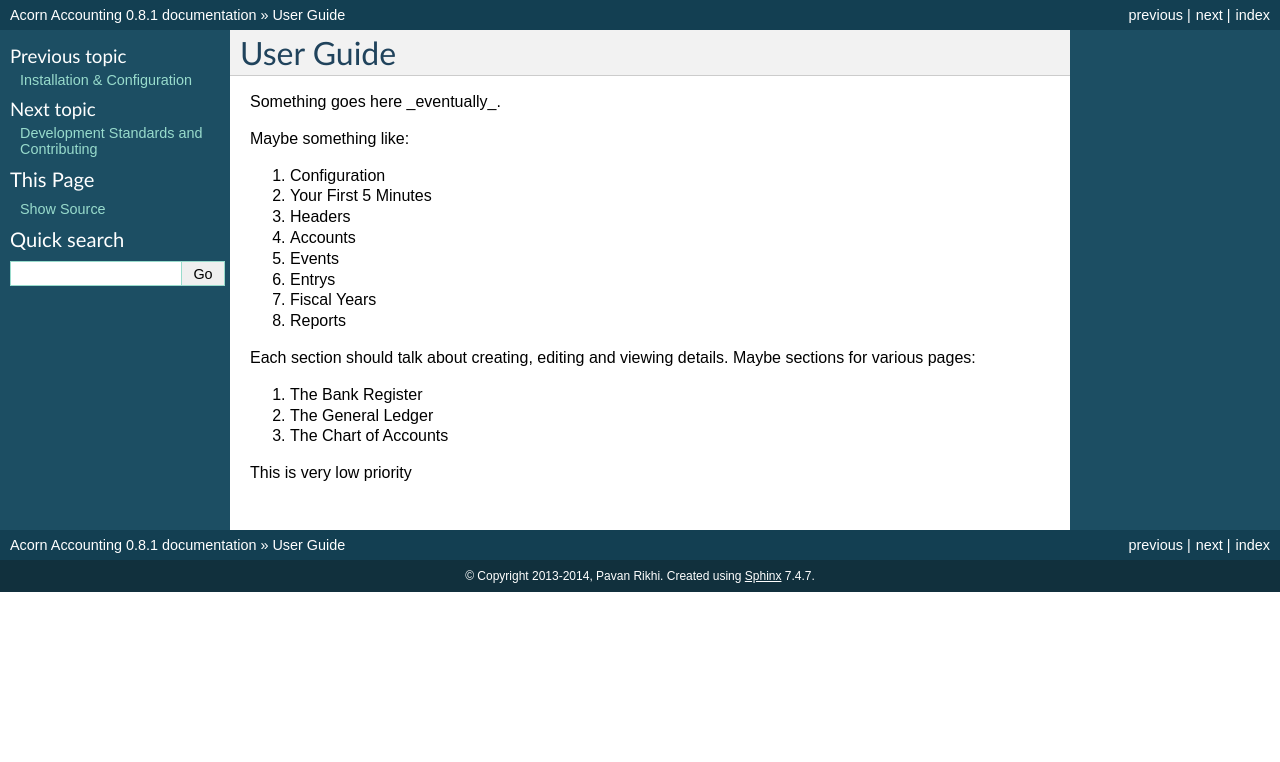
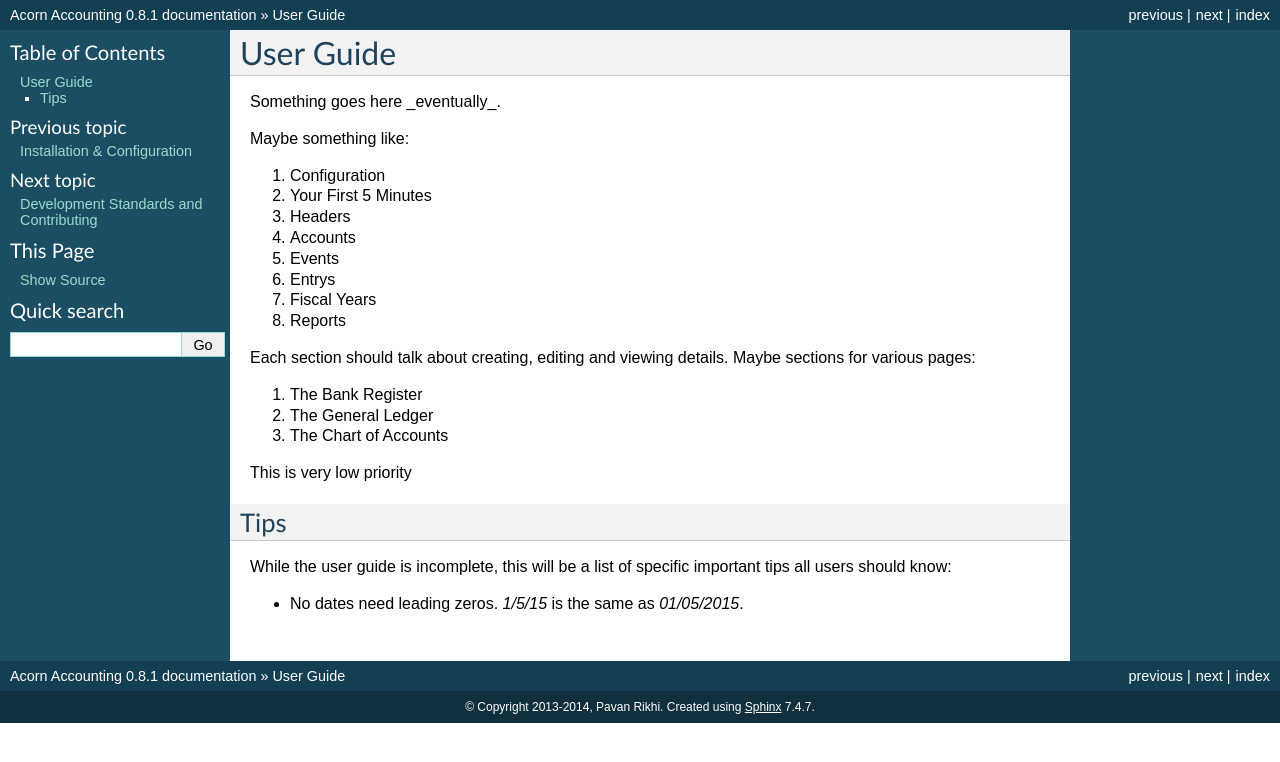
Before and after one commit to prikhi/AcornAccounting, a Sphinx documentation site: the page built from docs/source/userguide.rst, in a window 1280 px wide. Shown: the top 762 px of the page. Built offline with Sphinx 7.4.7, drawn with Linux system fonts in a browser that asks for light colours; formulas are drawn with MathJax 3.

Commit message:
Add a Tips Section to the Non-Existant User Guide

```diff
--- a/docs/source/userguide.rst
+++ b/docs/source/userguide.rst
@@ -26,3 +26,12 @@ Maybe sections for various pages:
 #. The Chart of Accounts
 
 This is very low priority
+
+
+Tips
+-----
+
+While the user guide is incomplete, this will be a list of specific important
+tips all users should know:
+
+* No dates need leading zeros. `1/5/15` is the same as `01/05/2015`.
```
